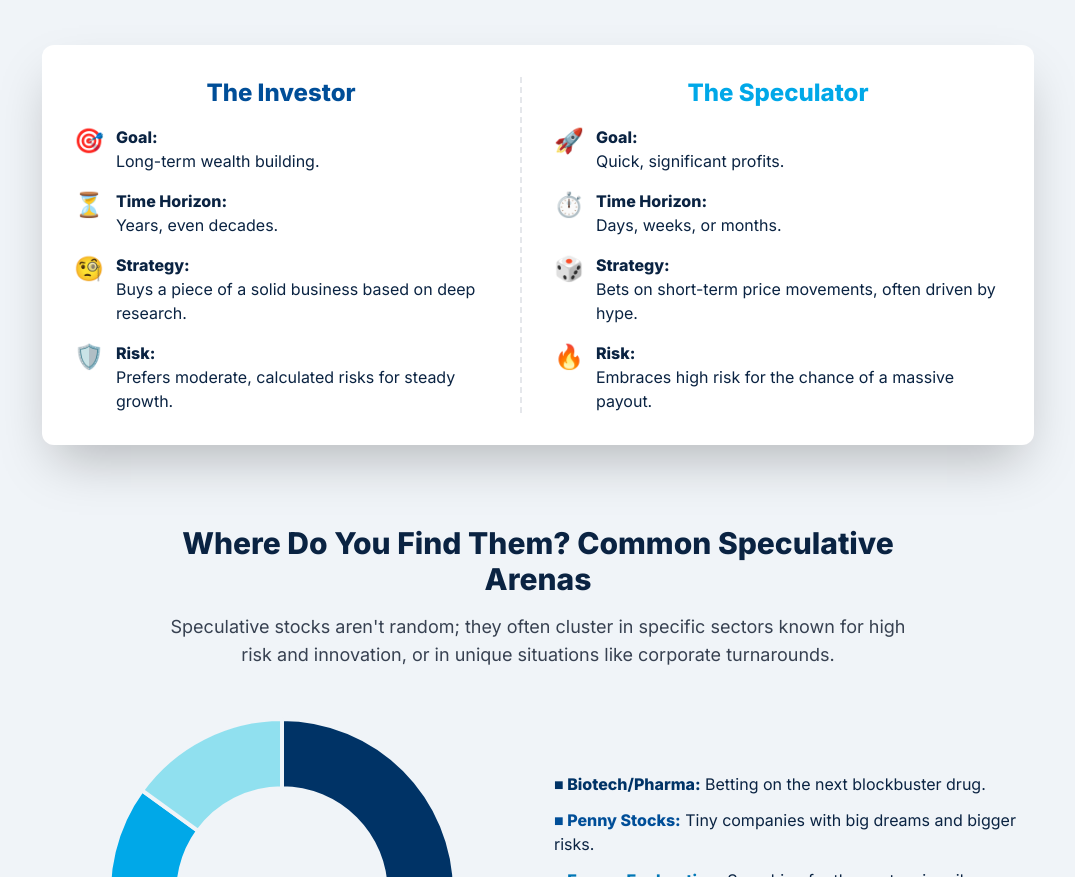
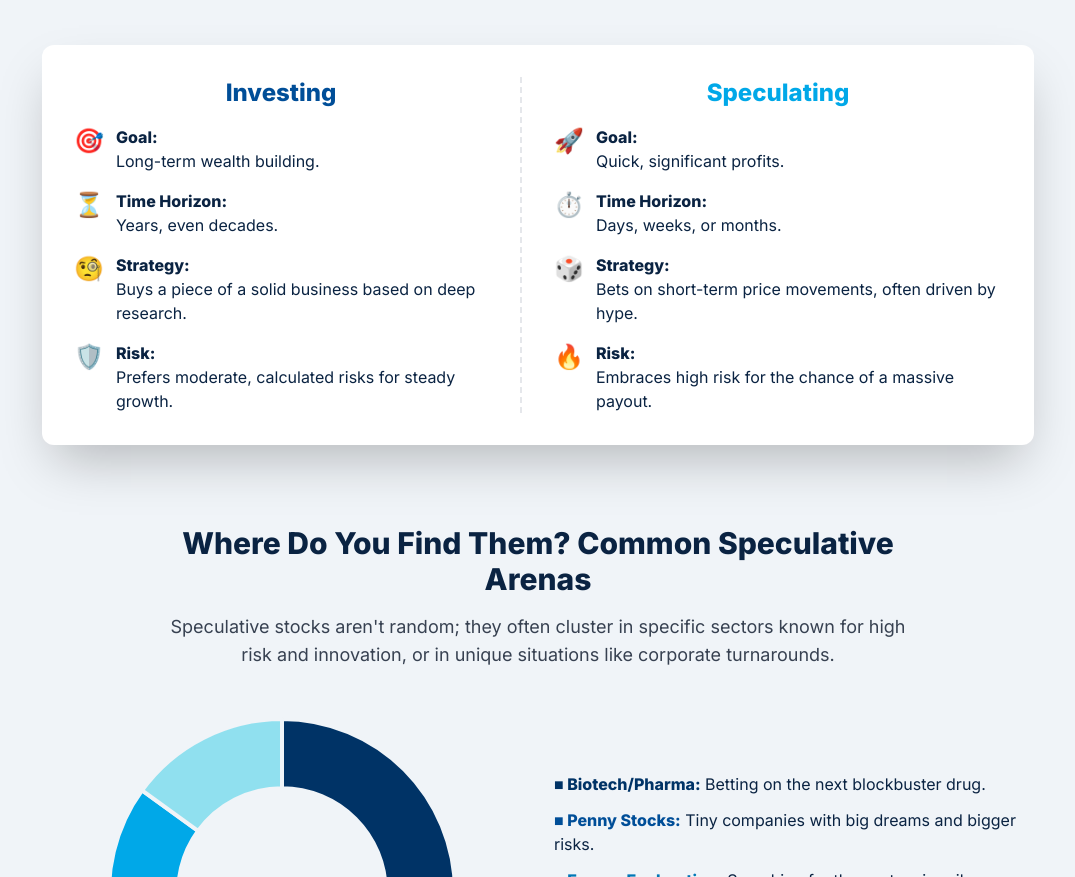
Before and after one commit to yyyprojects/SpeculativeStock6, a plain HTML site: page index.html in a window 1280 px wide. Shown: the part 931-1808 px from the top of the page, without its empty margins (102-1177 px from the left). Drawn offline with nearby package versions, Linux system fonts and the light colour scheme.

Commit message:
Update index.html

```diff
--- a/index.html
+++ b/index.html
@@ -82,7 +82,7 @@
             </div>
             <div class="grid md:grid-cols-2 gap-8 bg-white p-8 rounded-xl shadow-2xl">
                 <div class="border-r-0 md:border-r-2 border-dashed pr-8">
-                    <h3 class="text-2xl font-bold text-center text-[#004E98] mb-4">The Investor</h3>
+                    <h3 class="text-2xl font-bold text-center text-[#004E98] mb-4">Investing</h3>
                     <ul class="space-y-4">
                         <li class="flex items-start"><span class="text-2xl mr-3">🎯</span><div><strong class="block">Goal:</strong> Long-term wealth building.</div></li>
                         <li class="flex items-start"><span class="text-2xl mr-3">⏳</span><div><strong class="block">Time Horizon:</strong> Years, even decades.</div></li>
@@ -91,7 +91,7 @@
                     </ul>
                 </div>
                 <div>
-                    <h3 class="text-2xl font-bold text-center text-[#00A8E8] mb-4">The Speculator</h3>
+                    <h3 class="text-2xl font-bold text-center text-[#00A8E8] mb-4">Speculating</h3>
                      <ul class="space-y-4">
                         <li class="flex items-start"><span class="text-2xl mr-3">🚀</span><div><strong class="block">Goal:</strong> Quick, significant profits.</div></li>
                         <li class="flex items-start"><span class="text-2xl mr-3">⏱️</span><div><strong class="block">Time Horizon:</strong> Days, weeks, or months.</div></li>
```
